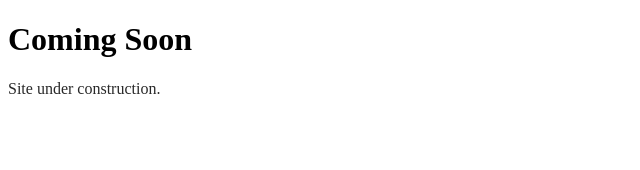
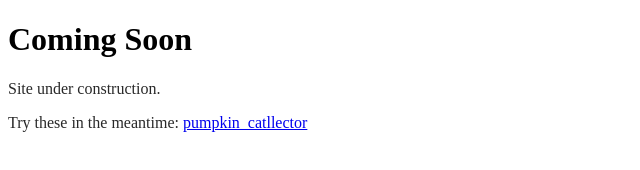
Before and after one commit to minterlaced/minterlaced.github.io, a plain HTML site: page index.html in a window 1280 px wide. Shown: the whole page, without its empty margins (0-640 px from the left). Drawn offline with Linux system fonts and the light colour scheme; files that its build step writes are made by us from their sources.

Commit message:
link change

```diff
--- a/index.html
+++ b/index.html
@@ -6,5 +6,6 @@
 <body>
 	<h1>Coming Soon</h1>
 		<p>Site under construction.</p>
+		<p> Try these in the meantime: <a href="minterlaced.github.io/pumpkin_catllector/index.html">pumpkin_catllector</a></p>
 </body>
 </html>
```
